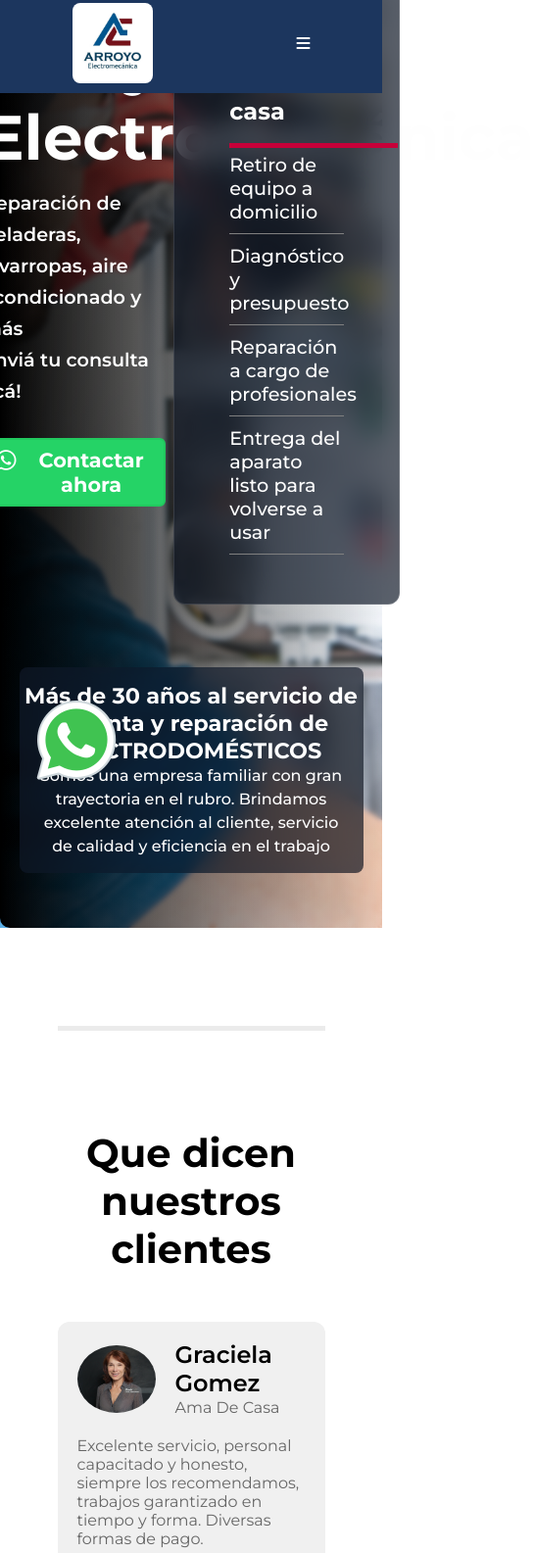
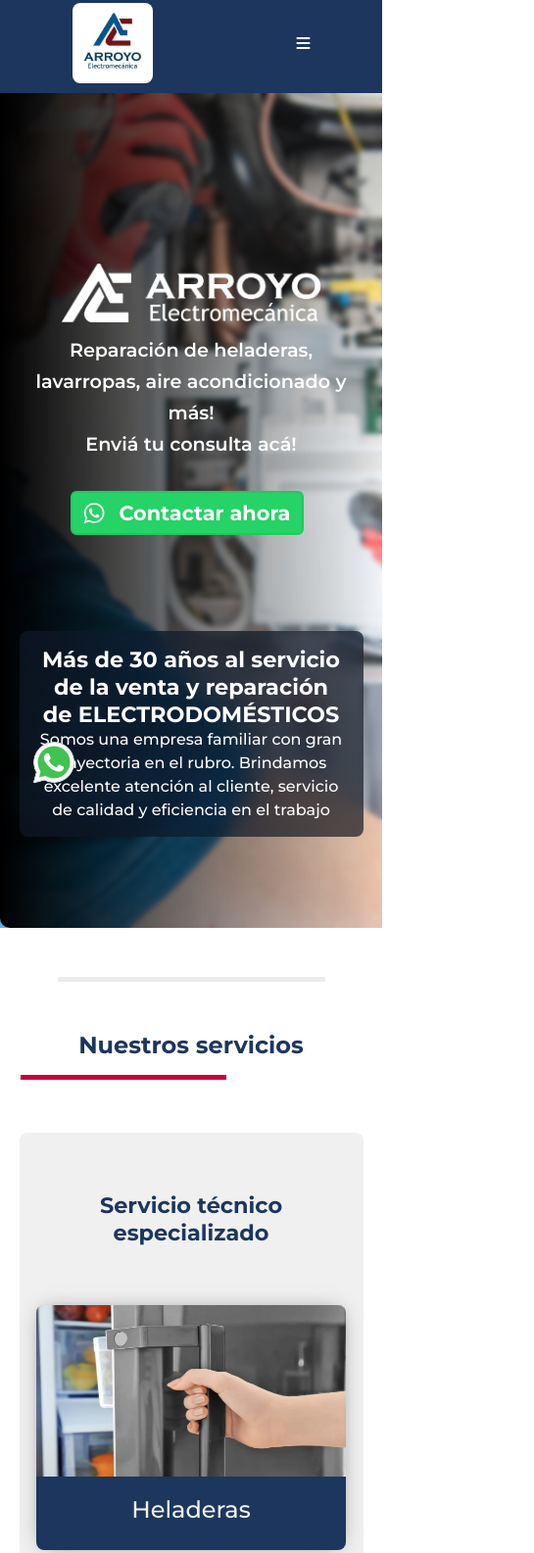
Before and after one commit to erikcba/pagina-service-electrodomesticos, a plain HTML site: page index.html in a window 390 px wide. Shown: the part 7-1592 px from the top of the page at 98% size, 545 px wide, since content can reach past the window. Drawn offline with nearby package versions, Linux system fonts and the light colour scheme; a web font is replaced by a local one.

Commit message:
arreglado de algunas secciones responsive

```diff
--- a/estilos copy.css
+++ b/estilos copy.css
@@ -137,6 +137,10 @@ html {
   margin-bottom: 100px;
 }
 
+.encabezado__icono {
+  width: 75%;
+}
+
 .encabezado__imagen {
   /* background-image: url(./imagenes/tecnico-fondojpg.jpg); */
   overflow: hidden;
@@ -174,7 +178,7 @@ html {
   width: 50%;
   border-radius: 8px;
   height: fit-content;
-  z-index:1;
+  z-index: 1;
 }
 
 .encabezado__texto h1 {
@@ -210,7 +214,7 @@ html {
 .boton__contacto button {
   padding: 8px 12px;
   font-size: 1.3rem;
-  margin-top: 30px;
+
 }
 
 .btn__principal {
@@ -272,6 +276,7 @@ html {
   align-items: center;
   font-size: 2rem;
   font-weight: bold;
+  position: relative;
 }
 
 
@@ -455,7 +460,6 @@ html {
 }
 
 .servicio-tecnico__container {
-  padding-top: 75px;
   display: flex;
   align-items: center;
   justify-content: center;
@@ -578,6 +582,22 @@ html {
   color: hsl(0, 0%, 100%);
   line-height: 1.2;
 }
+
+.testimonios {
+  margin: 75px 0;
+}
+
+.section-header .titulo__seccion::after {
+  content: "";
+  position: absolute;
+  display: block;
+  height: 0.2em;
+  background-color: #C70039;
+  width: 35%;
+  top: 40px;
+}
+
+
 
 .testimonio {
   padding: 100px 0;
@@ -867,7 +887,6 @@ html {
   }
 
   .acerca-de__seccion {
-    margin: 100px 0;
     display: flex;
     align-items: center;
     justify-content: center;
@@ -961,13 +980,33 @@ html {
 
   }
 
+  .encabezado__contenido {
+    margin-bottom: 25px;
+  }
+
+  .encabezado__texto {
+    width: 90%;
+    align-items: center;
+  }
+
+  .encabezado__texto p {
+    text-align: center;
+  }
+
   .boton__contacto .btn__principal {
     margin-top: 20px;
   }
 
+  .whatsapp img {
+    width: 50px;
+  }
+
+  .linea {
+    margin: 50px auto;
+  }
+
   .servicios__elementos {
-    padding-top: 30px;
-    padding-bottom: 50px;
+    display: none;
   }
 
   .servicios__texto {
@@ -1033,6 +1072,19 @@ html {
   .caracteristicas__container-de-tarjetas {
     padding: 20px 0;
     width: 90%;
+  }
+
+  .titulo__seccion {
+    width: 90%;
+  }
+
+  .section-header .titulo__seccion::after {
+    width: 60%;
+    top: 120px;
+  }
+
+  .container {
+    max-width: 90%;
   }
 
   .tarjetas-caracteristicas__container {
--- a/index.html
+++ b/index.html
@@ -69,10 +69,10 @@
             <div class="encabezado__contenido">
 
                 <div class="encabezado__texto">
-                    <!-- <img class="logo" src="./imagenes/logo-con-texto.jpeg" alt=""> -->
-                    <h1>Arroyo Electromecánica</h1>
+                    <!-- <h1>Arroyo Electromecánica</h1> -->
+                    <img class="encabezado__icono" src="./imagenes/logo-horizontal-blanco.png" alt="">
                     <p class="encabezado__subtitulo">Reparación de heladeras, lavarropas, aire acondicionado
-                        y más<br>Enviá tu consulta acá!</p>
+                        y más!<br>Enviá tu consulta acá!</p>
 
                         <div class="boton__contacto">
 
@@ -121,10 +121,148 @@
 
         <section class="linea"></section>
 
+
+
+        <section class="servicio-tecnico__container" id="servicios">
+
+            <p class="titulo__seccion servicio-tecnico-titulo">Nuestros servicios</p>
+
+            <div class="servicio-tecnico-tarjetas__container">
+
+                <p class="titulo-servicios ">Servicio técnico especializado</p>
+
+                <div class="servicio-tecnico-contenedor">
+
+                    <div class="servicio-tecnico__tarjeta">
+
+                        <img src="./imagenes/heladera.webp" alt="">
+
+                        <p class="tarjeta__titulo">Heladeras</p>
+
+
+                    </div>
+
+                    <div class="servicio-tecnico__tarjeta">
+
+                        <img src="./imagenes/aire acondicionado.jpg" alt="">
+
+                        <p class="tarjeta__titulo">Aire acondicionado</p>
+
+
+                    </div>
+
+                    <div class="servicio-tecnico__tarjeta">
+
+                        <img src="./imagenes/cocina.jpeg" alt="">
+
+                        <p class="tarjeta__titulo">Cocinas</p>
+
+
+                    </div>
+
+                    <div class="servicio-tecnico__tarjeta">
+
+                        <img src="./imagenes/lavarropas2.jpg" alt="" class="horno-electrico">
+
+                        <p class="tarjeta__titulo">Lavarropas</p>
+
+
+                    </div>
+
+                    <div class="servicio-tecnico__tarjeta">
+
+                        <img src="./imagenes/microondas2.webp" alt="">
+
+                        <p class="tarjeta__titulo">Microondas</p>
+
+
+                    </div>
+
+                    <div class="servicio-tecnico__tarjeta">
+
+                        <img src="./imagenes/secarropas2.jpg" alt="">
+
+                        <p class="tarjeta__titulo">Secarropas</p>
+
+
+                    </div>
+
+                    <div class="servicio-tecnico__tarjeta">
+
+                        <img src="./imagenes/lavavajillas2.jpg" alt="">
+
+                        <p class="tarjeta__titulo">Lavavajillas</p>
+
+
+                    </div>
+
+                    <div class="servicio-tecnico__tarjeta">
+
+                        <img src="./imagenes/horno-electrico2.jpg" alt="" class="horno-electrico">
+
+                        <p class="tarjeta__titulo">Horno eléctrico</p>
+
+
+                    </div>
+
+                </div>
+
+
+
+            </div>
+
+        </section>
+
+        <section class="caracteristicas__container" id="Caracteristicas" data-aos="fade-up">
+
+
+            <div class="caracteristicas__container-de-tarjetas">
+
+                <div class="tarjetas-caracteristicas__container">
+
+
+                    <div class="tarjeta-caracteristicas">
+
+                        <div class="tarjeta-img">
+                            <img src="./imagenes/electrodomesticos.png" alt="">
+                        </div>
+
+                        <p>Repuestos originales</p>
+
+                    </div>
+
+                    <div class="tarjeta-caracteristicas">
+
+                        <div class="tarjeta-img">
+                            <img src="./imagenes/certificado-de-garantia.png" alt="">
+                        </div>
+
+                        <p>Garantía de trabajo escrita</p>
+
+                    </div>
+
+                    <div class="tarjeta-caracteristicas">
+
+                        <div class="tarjeta-img">
+                            <img src="./imagenes/tecnico.png" alt="">
+                        </div>
+
+                        <p>Profesionales calificados</p>
+
+                    </div>
+
+
+                </div>
+
+            </div>
+
+
+        </section>
+
         <section class="testimonios">
             <div class="container">
                 <div class="section-header">
-                    <h2 class="title">Que dicen nuestros clientes</h2>
+                    <h2 class="titulo__seccion">Que dicen nuestros clientes</h2>
                 </div>
                 <div class="testimonios-contenido">
                     <div class="swiper testimonios-slider js-testimonios-slider">
@@ -277,142 +415,6 @@
 
         </section>
 
-        <section class="servicio-tecnico__container" id="servicios">
-
-            <p class="titulo__seccion servicio-tecnico-titulo">Nuestros servicios</p>
-
-            <div class="servicio-tecnico-tarjetas__container">
-
-                <p class="titulo-servicios ">Servicio técnico especializado</p>
-
-                <div class="servicio-tecnico-contenedor">
-
-                    <div class="servicio-tecnico__tarjeta">
-
-                        <img src="./imagenes/heladera.webp" alt="">
-
-                        <p class="tarjeta__titulo">Heladeras</p>
-
-
-                    </div>
-
-                    <div class="servicio-tecnico__tarjeta">
-
-                        <img src="./imagenes/aire acondicionado.jpg" alt="">
-
-                        <p class="tarjeta__titulo">Aire acondicionado</p>
-
-
-                    </div>
-
-                    <div class="servicio-tecnico__tarjeta">
-
-                        <img src="./imagenes/cocina.jpeg" alt="">
-
-                        <p class="tarjeta__titulo">Cocinas</p>
-
-
-                    </div>
-
-                    <div class="servicio-tecnico__tarjeta">
-
-                        <img src="./imagenes/lavarropas2.jpg" alt="" class="horno-electrico">
-
-                        <p class="tarjeta__titulo">Lavarropas</p>
-
-
-                    </div>
-
-                    <div class="servicio-tecnico__tarjeta">
-
-                        <img src="./imagenes/microondas2.webp" alt="">
-
-                        <p class="tarjeta__titulo">Microondas</p>
-
-
-                    </div>
-
-                    <div class="servicio-tecnico__tarjeta">
-
-                        <img src="./imagenes/secarropas2.jpg" alt="">
-
-                        <p class="tarjeta__titulo">Secarropas</p>
-
-
-                    </div>
-
-                    <div class="servicio-tecnico__tarjeta">
-
-                        <img src="./imagenes/lavavajillas2.jpg" alt="">
-
-                        <p class="tarjeta__titulo">Lavavajillas</p>
-
-
-                    </div>
-
-                    <div class="servicio-tecnico__tarjeta">
-
-                        <img src="./imagenes/horno-electrico2.jpg" alt="" class="horno-electrico">
-
-                        <p class="tarjeta__titulo">Horno eléctrico</p>
-
-
-                    </div>
-
-                </div>
-
-
-
-            </div>
-
-        </section>
-
-        <section class="caracteristicas__container" id="Caracteristicas" data-aos="fade-up">
-
-
-            <div class="caracteristicas__container-de-tarjetas">
-
-                <div class="tarjetas-caracteristicas__container">
-
-
-                    <div class="tarjeta-caracteristicas">
-
-                        <div class="tarjeta-img">
-                            <img src="./imagenes/electrodomesticos.png" alt="">
-                        </div>
-
-                        <p>Repuestos originales</p>
-
-                    </div>
-
-                    <div class="tarjeta-caracteristicas">
-
-                        <div class="tarjeta-img">
-                            <img src="./imagenes/certificado-de-garantia.png" alt="">
-                        </div>
-
-                        <p>Garantía de trabajo escrita</p>
-
-                    </div>
-
-                    <div class="tarjeta-caracteristicas">
-
-                        <div class="tarjeta-img">
-                            <img src="./imagenes/tecnico.png" alt="">
-                        </div>
-
-                        <p>Profesionales calificados</p>
-
-                    </div>
-
-
-                </div>
-
-            </div>
-
-
-        </section>
-
         <section class="ubicacion__container" id="contacto">
 
             <div class="ubicacion__elementos">
```
Also changed, not shown: imagenes/icono-blanco.png (added), imagenes/logo-horizontal-blanco.png (added).
